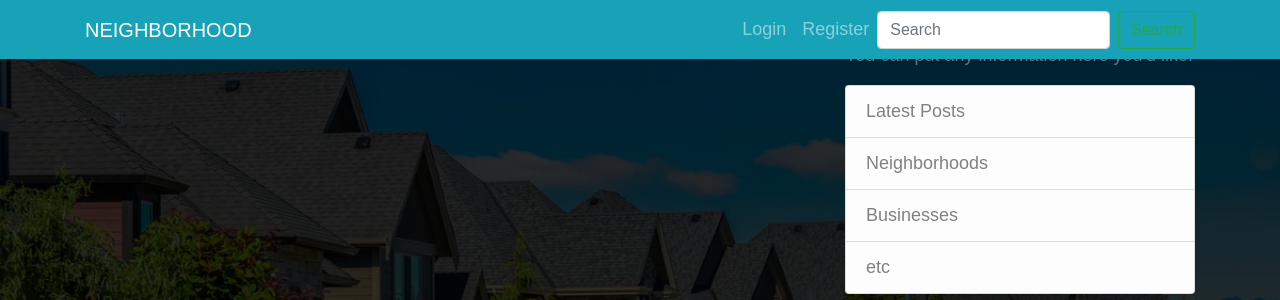
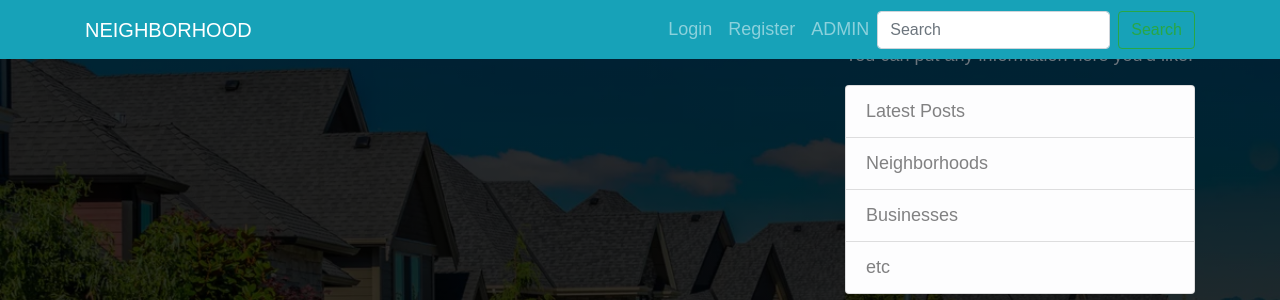
Before and after one commit to bethnduta/NeighbourHood-Project, a Django app: page /about/ in a window 1280 px wide. Shown: the top 300 px of the page. Run offline with Django 4.2, Linux system fonts and the light colour scheme; some libraries are stand-ins or nearby versions.

Commit message:
deployment & admin page

```diff
--- a/neighbor/templates/base.html
+++ b/neighbor/templates/base.html
@@ -30,10 +30,11 @@
               <a class="nav-item nav-link" href="{% url 'post-create' %}" class="btn btn-outline btn-sm">New post</a>
             <a class="nav-item nav-link" href="{% url 'profile' %}" class="btn btn-outline btn-sm">Profile</a>
               <a class="nav-item nav-link" href="{% url 'logout' %}" class="btn btn-outline btn-sm">Logout</a>
+              <a class="nav-item nav-link" href="https://jiraninduts.herokuapp.com/admin/login/?next=/admin/" class="btn btn-outline btn-sm">ADMINr</a>
           {% else %}
               <a class="nav-item nav-link" href="{% url 'login' %}" class="btn btn-outline btn-sm">Login</a>
               <a class="nav-item nav-link" href="{% url 'register' %}" class="btn btn-outline btn-sm">Register</a>
-
+              <a class="nav-item nav-link" href="https://jiraninduts.herokuapp.com/admin/login/?next=/admin/" class="btn btn-outline btn-sm">ADMIN</a>
           {% endif %}
           <form class="form-inline my-2 my-lg-0" method=POST action="">
             {% csrf_token %}
```
